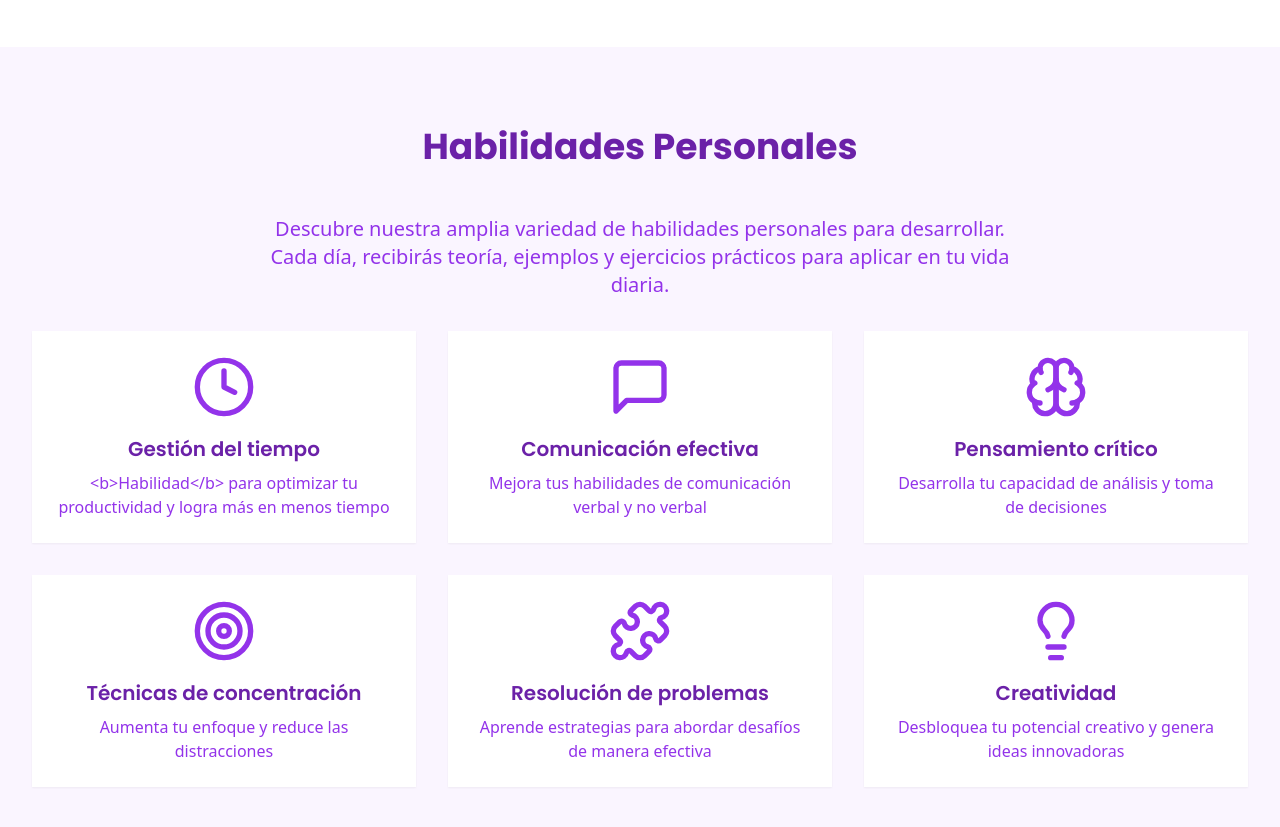
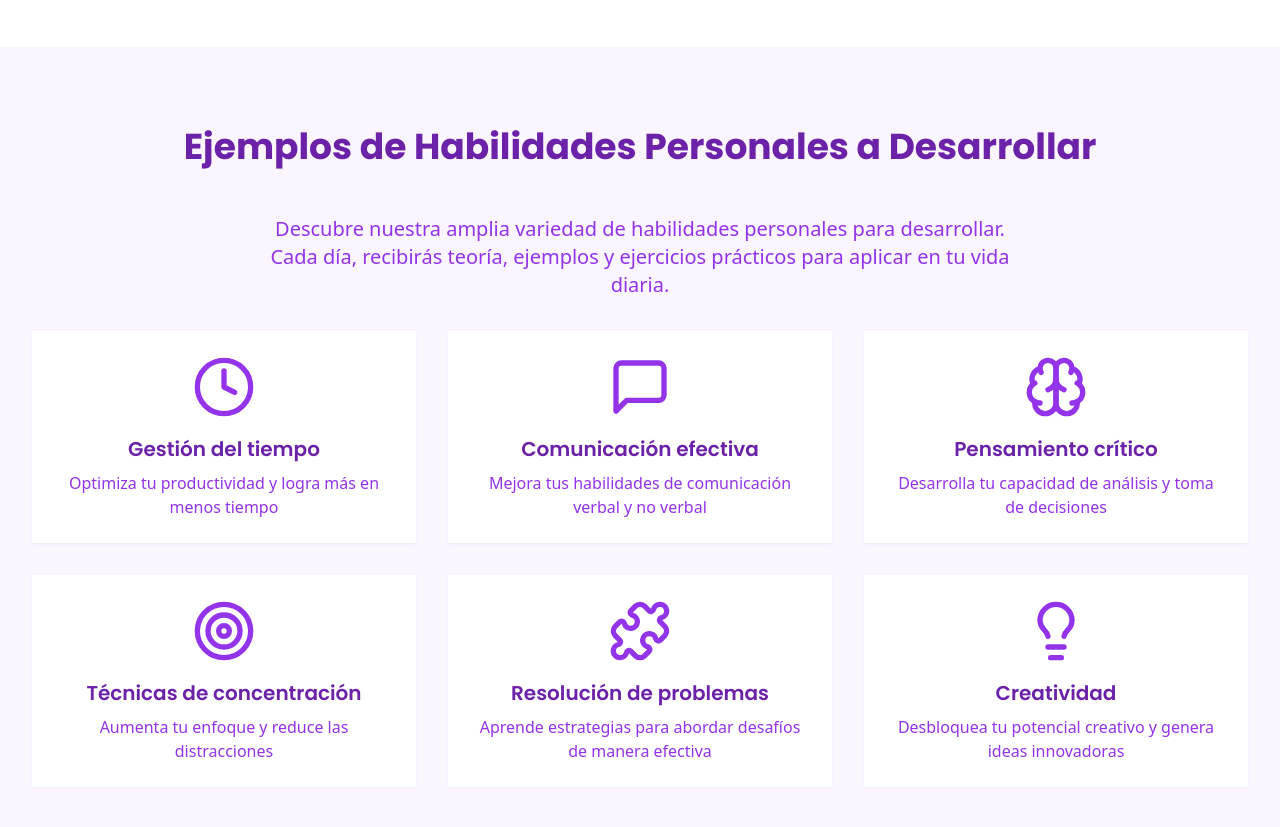
Before and after one commit to Ferrajju/skillvoo-landing, a Next.js app: page / in a window 1280 px wide. Shown: the part 1920-2747 px from the top of the page. Built offline with nearby package versions, Linux system fonts and the light colour scheme.

Commit message:
Canviando encabezado de Ejemplos ahbiliddes

```diff
--- a/app/page.tsx
+++ b/app/page.tsx
@@ -254,7 +254,7 @@ export default function LandingPage() {
             variants={fadeInUp}
             className="text-4xl font-bold text-center text-purple-800 mb-12 font-heading"
           >
-            Habilidades Personales
+            Ejemplos de Habilidades Personales a Desarrollar
           </motion.h2>
           <motion.p
             variants={fadeInUp}
@@ -264,7 +264,7 @@ export default function LandingPage() {
           </motion.p>
           <div className="grid grid-cols-1 md:grid-cols-2 lg:grid-cols-3 gap-8">
             {[
-              { title: "Gestión del tiempo", icon: Clock, description: " <b>Habilidad</b> para optimizar tu productividad y logra más en menos tiempo" },
+              { title: "Gestión del tiempo", icon: Clock, description: "Optimiza tu productividad y logra más en menos tiempo" },
               { title: "Comunicación efectiva", icon: MessageSquare, description: "Mejora tus habilidades de comunicación verbal y no verbal" },
               { title: "Pensamiento crítico", icon: Brain, description: "Desarrolla tu capacidad de análisis y toma de decisiones" },
               { title: "Técnicas de concentración", icon: Target, description: "Aumenta tu enfoque y reduce las distracciones" },
```
